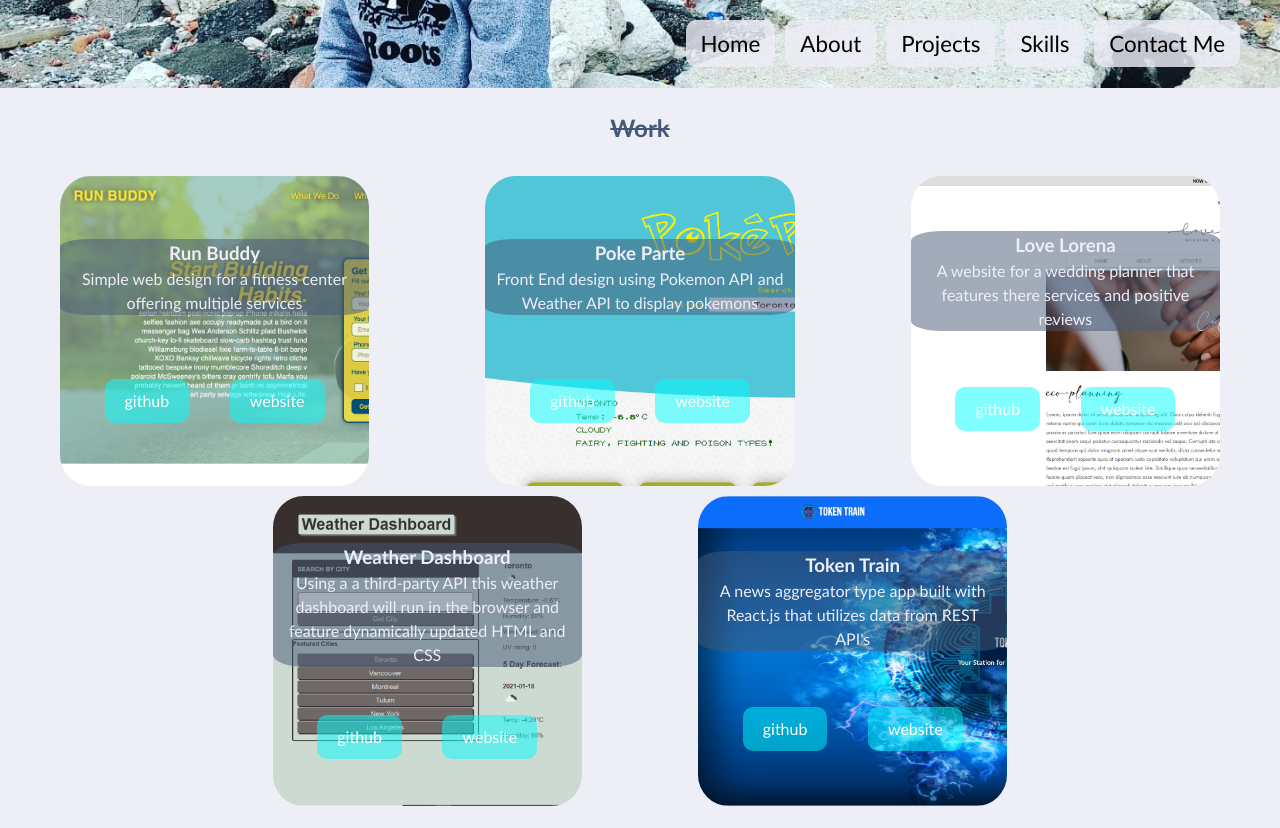
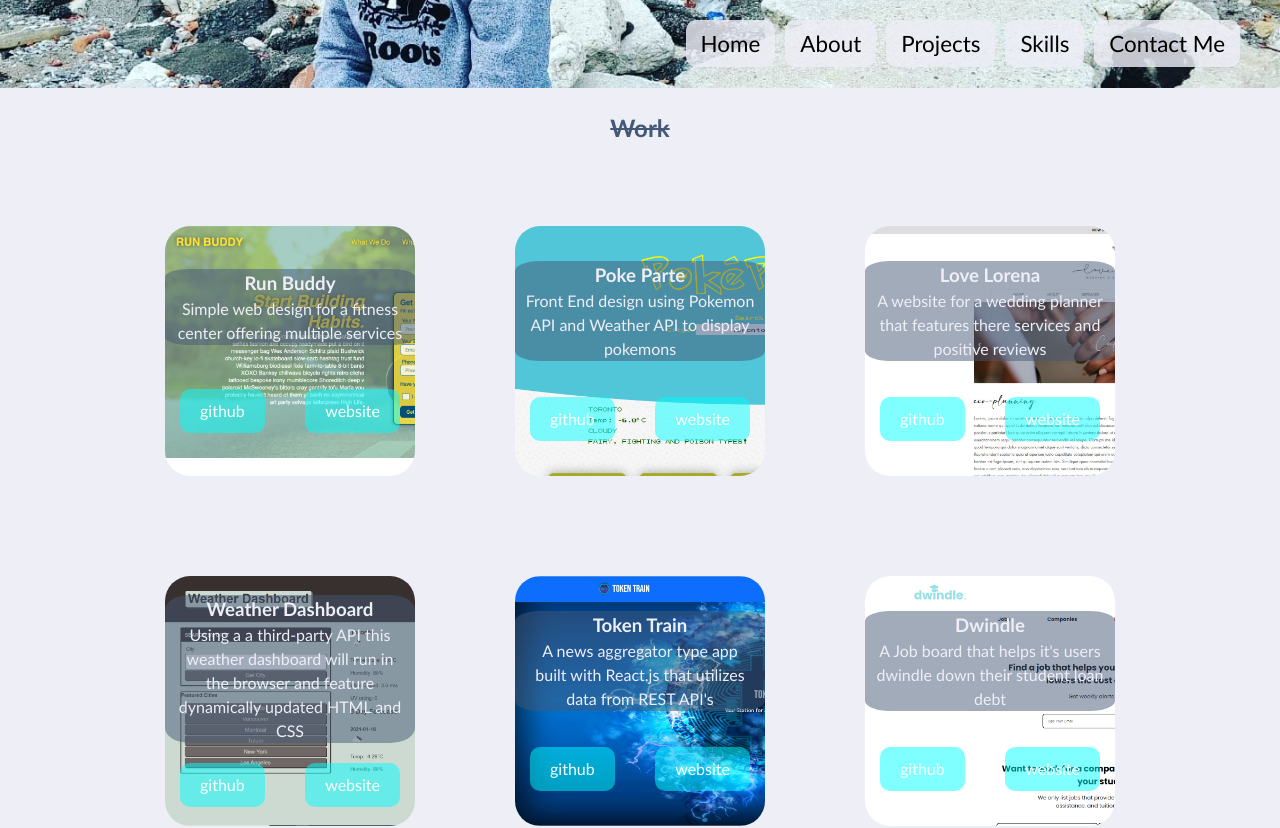
Before and after one commit to cruzma/portfolio, a React (Create React App) app: page /projects in a window 1280 px wide. Shown: the top 828 px of the page. Built offline with nearby package versions, Linux system fonts and the light colour scheme.

Commit message:
new project and resume added

```diff
--- /dev/null
+++ b/src/componentts/ProjectCard.tsx
@@ -0,0 +1,21 @@
+import React from 'react'
+
+export const ProjectCard = (  {projectData}: {projectData:any}  ) => {
+    const { Title, description, github, website, name } = projectData
+
+
+    return (
+        <div className={name + ` grid-item`} >
+            <div className="project-name">
+                <h3>{Title}</h3>
+                <span>{description}</span>
+            </div>
+            <div className="grid-buttons">
+                    <a href={github}>github</a>
+
+                    <a href={website}>website</a>
+            </div>
+
+        </div>
+    )
+}
--- /dev/null
+++ b/src/componentts/ProjectList.tsx
@@ -0,0 +1,58 @@
+import React from 'react'
+import { ProjectCard } from './ProjectCard'
+
+export const ProjectList = () => {
+
+    const projectData = [
+        {
+            Title: "Run Buddy",
+            description: "Simple web design for a fitness center offering multiple services",
+            github: "https://github.com/cruzma/run-buddy.git",
+            website: "https://cruzma.github.io/run-buddy/",
+            name: 'run-buddy'
+        },
+        {
+            Title: "Poke Parte",
+            description: "Front End design using Pokemon API and Weather API to display pokemons",
+            github: "https://github.com/damn-ma-6/Poke-Parte.git",
+            website: "https://damn-ma-6.github.io/Poke-Parte/",
+            name: 'poke-parte'
+        },
+        {
+            Title: "Love Lorena",
+            description: "A website for a wedding planner that features there services and positive reviews",
+            github: "https://github.com/cruzma/misa-wedding-site",
+            website: "https://cruzma.github.io/misa-wedding-site/",
+            name: 'love-lorena'
+        },
+        {
+            Title: "Weather Dashboard",
+            description: "Using a a third-party API this weather dashboard will run in the browser and feature dynamically updated HTML and CSS",
+            github: "https://github.com/cruzma/weather-dashboard.git",
+            website: "https://cruzma.github.io/weather-dashboard/",
+            name: 'weather-dash'
+        },
+        {
+            Title: "Token Train",
+            description: "A news aggregator type app built with React.js that utilizes data from REST API's",
+            github: "https://github.com/chingu-voyages/v36-geckos-team-07",
+            website: "https://tokentrain.netlify.app/",
+            name: 'token-train'
+        },
+        {
+            Title: "Dwindle",
+            description: "A Job board that helps it's users dwindle down their student loan debt",
+            github: "https://github.com/chingu-voyages/v39-geckos-team-05",
+            website: "https://cheery-hamster-3c8aba.netlify.app/",
+            name: 'dwindle'
+        },
+    ]
+
+  return (
+    <div className='grid-container'>
+        {projectData.map((data, key) => {
+            return(<ProjectCard key={key} projectData={data} />)
+        })}
+    </div>
+  )
+}
--- a/src/index.css
+++ b/src/index.css
@@ -191,18 +191,21 @@ img{
 
 
 .grid-container{
-  display: grid;
-  column-gap: 10px;
+  display: flex;
+  /* column-gap: 10px;
   row-gap: 10px;
   grid-auto-flow: dense;
   grid-template-columns: repeat(11, 1fr);
   grid-auto-rows: minmax(150px, 1fr);
-  background-blend-mode: soft-light;
+  background-blend-mode: soft-light; */
+  flex-wrap: wrap;
+  justify-content: center;
 }
 
 .grid-item {
-  grid-column: span 3;
-  min-height: 150px;
+  min-height: 250px;
+  max-width: 250px;
+  margin: 50px;
   display: flex;
   flex-direction: column;
   align-items: center;
@@ -257,37 +260,36 @@ img{
 .run-buddy{
   background-image: url(./assets/images/02-run-buddy.jpg);
   background-size: cover;
-  grid-column: 1 / span 3;
-  grid-row: 1 / span 2;
+
 }
 
 .poke-parte{
   background-image: url(./assets/images/poke-parte.PNG);
   background-size: cover;
-  grid-column: 5 / span 3;
-  grid-row: 1 / span 2;
+
 
 }
 
-.budget-tracker{
+.love-lorena{
   background-image: url(./assets/images/love-lorena.JPG);
   background-size: cover;
-  grid-column: 9 /span 3;
-  grid-row: 1 /span 2;
+
 }
 
 .weather-dash{
   background-image: url(./assets/images/weather-dash.PNG);
   background-size: cover;
-  grid-column: 3 /span 3;
-  grid-row: 3 / span 2;
+
 }
 
 .token-train{
   background-image: url(./assets/images/token-train.JPG);
   background-size: cover;
-  grid-column: 7 /span 3;
-  grid-row: 3 / span 2;
+}
+
+.dwindle{
+  background-image: url(./assets/images/dwindleScreenshot.png);
+  background-size: cover;
 }
 
 
@@ -615,4 +617,13 @@ footer p{
       footer p{
         margin-right: 0;
       }
+
+      .grid-buttons{
+        flex-direction: column;
+        align-items: center;
+      }
+
+      .grid-buttons a{
+        margin: 10px;
+      }
   }
--- a/src/pages/Projects.tsx
+++ b/src/pages/Projects.tsx
@@ -1,74 +1,11 @@
 import React from 'react'
+import { ProjectList } from '../componentts/ProjectList'
 
 export const Projects = () => {
   return (
     <section className="work-container">
         <h2 className="work-title">Work</h2>
-        <div className="grid-container">
-            <div className="grid-item run-buddy">
-            <div className="project-name">
-                <h3>Run Buddy</h3>
-                <span>Simple web design for a fitness center offering multiple services</span>
-            </div>
-            <div className="grid-buttons">
-                    <a href="https://github.com/cruzma/run-buddy.git">github</a>
-
-                    <a href="https://cruzma.github.io/run-buddy/">website</a>
-            </div>
-
-        </div>
-
-        <div className="grid-item poke-parte">
-
-            <div className="project-name">
-                <h3>Poke Parte</h3>
-                <span>Front End design using Pokemon API and Weather API to display pokemons</span>
-            </div>
-            <div className="grid-buttons">
-                <a href="https://github.com/damn-ma-6/Poke-Parte.git">github</a>
-
-                <a href="https://damn-ma-6.github.io/Poke-Parte/">website</a>
-            </div>
-        </div>
-
-        <div className="grid-item budget-tracker">
-            <div className="project-name">
-                <h3>Love Lorena</h3>
-                <span>A website for a wedding planner that features there services and positive reviews</span>
-            </div>
-            <div className="grid-buttons">
-                <a href="https://github.com/cruzma/misa-wedding-site">github</a>
-
-                <a href="https://cruzma.github.io/misa-wedding-site/">website</a>
-            </div>
-        </div>
-
-        <div className="grid-item weather-dash">
-            <div className="project-name">
-                <h3>Weather Dashboard</h3>
-                <span>Using a a third-party API this weather dashboard will run in the browser and feature dynamically updated HTML and CSS</span>
-            </div>
-            <div className="grid-buttons">
-                <a href="https://github.com/cruzma/weather-dashboard.git">github</a>
-
-                <a href="https://cruzma.github.io/weather-dashboard/">website</a>
-            </div>
-        </div>
-
-        <div className="grid-item token-train">
-            <div className="project-name">
-                <h3>Token Train</h3>
-                <span>A news aggregator type app built with React.js that utilizes data from REST API's</span>
-            </div>
-            <div className="grid-buttons">
-                <a href="https://github.com/chingu-voyages/v36-geckos-team-07">github</a>
-
-                <a href="https://tokentrain.netlify.app/">website</a>
-            </div>
-        </div>
-
-
-        </div>
+        <ProjectList />
     </section>
 )
 }
--- a/src/pages/Skills.tsx
+++ b/src/pages/Skills.tsx
@@ -17,7 +17,7 @@ export const Skills = () => {
     <section className="hero">
     <div className="proficiencies">
         <p>Download my resume here: </p>
-        <a href={require("./../assets/MateoCruzCV.pdf")} id="resume">Resume</a>
+        <a href={require("./../assets/MateoCruzResume.docx.pdf")} id="resume">Resume</a>
         <br/>
         <h3>My Proficiencies</h3>
         <ul className='skills-list'>
--- a/tsconfig.json
+++ b/tsconfig.json
@@ -16,7 +16,7 @@
     "module": "esnext",
     "moduleResolution": "node",
     "resolveJsonModule": true,
-    "isolatedModules": true,
+    "isolatedModules": false,
     "noEmit": true,
     "jsx": "react-jsx"
   },
```
Also changed, not shown: src/assets/images/dwindleScreenshot.png (added), src/data/ProjectData.tsx (added), 1 other file (tests, documents, lock files or other folders).
